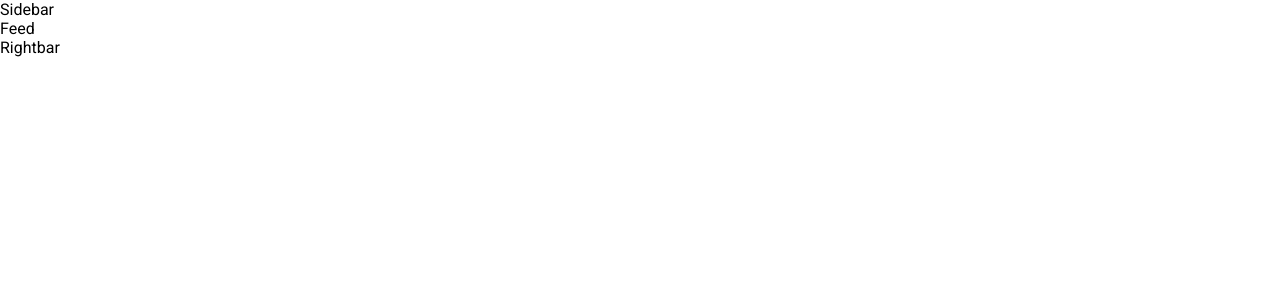
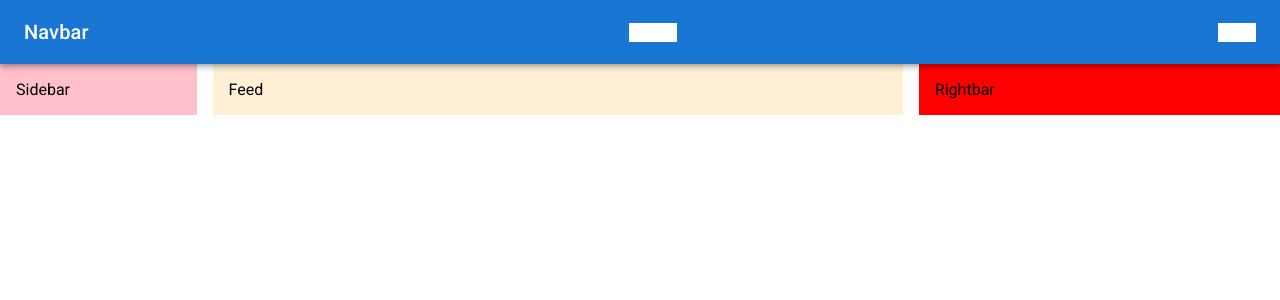
Before and after one commit to Akash-298/Social-Media-, a React (Create React App) app in the folder socialapp/: page / in a window 1280 px wide. Shown: the top 300 px of the page. Built offline with nearby package versions, Linux system fonts and the light colour scheme.

Commit message:
navbar creation using the mui with custom styles and themes

```diff
--- a/socialapp/src/App.js
+++ b/socialapp/src/App.js
@@ -1,14 +1,20 @@
-import { Box, Button } from "@mui/material";
+import { Box, Button, Stack } from "@mui/material";
 import Sidebar from "./components/Sidebar";
 import Feed  from "./components/Feed.jsx";
 import Rightbar from "./components/Rightbar";
+import Navbar from "./components/Navbar";
 
 function App() {
   return (
+
     <Box>
-     <Sidebar></Sidebar>
+      <Navbar></Navbar>
+      <Stack direction="row" spacing={2} justifyContent="space-evenly">
+      <Sidebar></Sidebar>
      <Feed></Feed>
      <Rightbar></Rightbar>
+
+      </Stack>
 
     </Box>
   );
--- a/socialapp/src/components/Feed.jsx
+++ b/socialapp/src/components/Feed.jsx
@@ -1,9 +1,10 @@
+import { Box } from "@mui/material"
 import React from "react"
 const Feed = ()=>{
     return(
-        <div>
+        <Box bgcolor="papayawhip" flex={4} p={2}>
                 Feed
-        </div>
+        </Box>
     )
 }
 export default Feed
--- a/socialapp/src/components/Navbar.jsx
+++ b/socialapp/src/components/Navbar.jsx
@@ -0,0 +1,36 @@
+import { Pets } from "@mui/icons-material"
+import { AppBar, Box, Toolbar, Typography, styled } from "@mui/material"
+import React from "react"
+const StyledToolbar = styled(Toolbar)({
+    display:"flex",
+    justifyContent:"space-between"
+
+})
+const Search = styled("div")(({theme})=>({
+    backgroundColor:"white"
+}))
+const Icons = styled("div")(({theme})=>({
+    backgroundColor:"white"
+}))
+const Navbar = ()=>{
+    return(
+        <AppBar position="sticky">
+            <StyledToolbar >
+                  <Typography variant="h6" sx={{
+                    display:{
+                        xs:"none",sm:"block"
+                    }
+                  }}>Navbar</Typography>
+                <Pets sx={{
+                    display:{
+                        xs:"block",sm:"none"
+                    }
+                  }}></Pets>
+                  <Search>search</Search>
+                  <Icons>icons</Icons>
+            </StyledToolbar>
+
+        </AppBar>
+    )
+}
+export default Navbar
--- a/socialapp/src/components/Rightbar.jsx
+++ b/socialapp/src/components/Rightbar.jsx
@@ -1,9 +1,12 @@
+import { Box } from "@mui/material"
 import React from "react"
 const Rightbar = ()=>{
     return(
-        <div>
+        <Box bgcolor="red" flex={2} p={2} sx={{
+            display:{xs:"none",sm:"block"}
+        }} >
                 Rightbar
-        </div>
+        </Box>
     )
 }
 export default Rightbar
--- a/socialapp/src/components/Sidebar.jsx
+++ b/socialapp/src/components/Sidebar.jsx
@@ -1,9 +1,12 @@
+import { Box } from "@mui/material"
 import React from "react"
 const Sidebar = ()=>{
     return(
-        <div>
+        <Box bgcolor="pink" flex={1} p={2} sx={{
+          display:{xs:"none",sm:"block"}
+        }}>
             Sidebar
-        </div>
+        </Box>
     )
 }
 export default Sidebar
```
